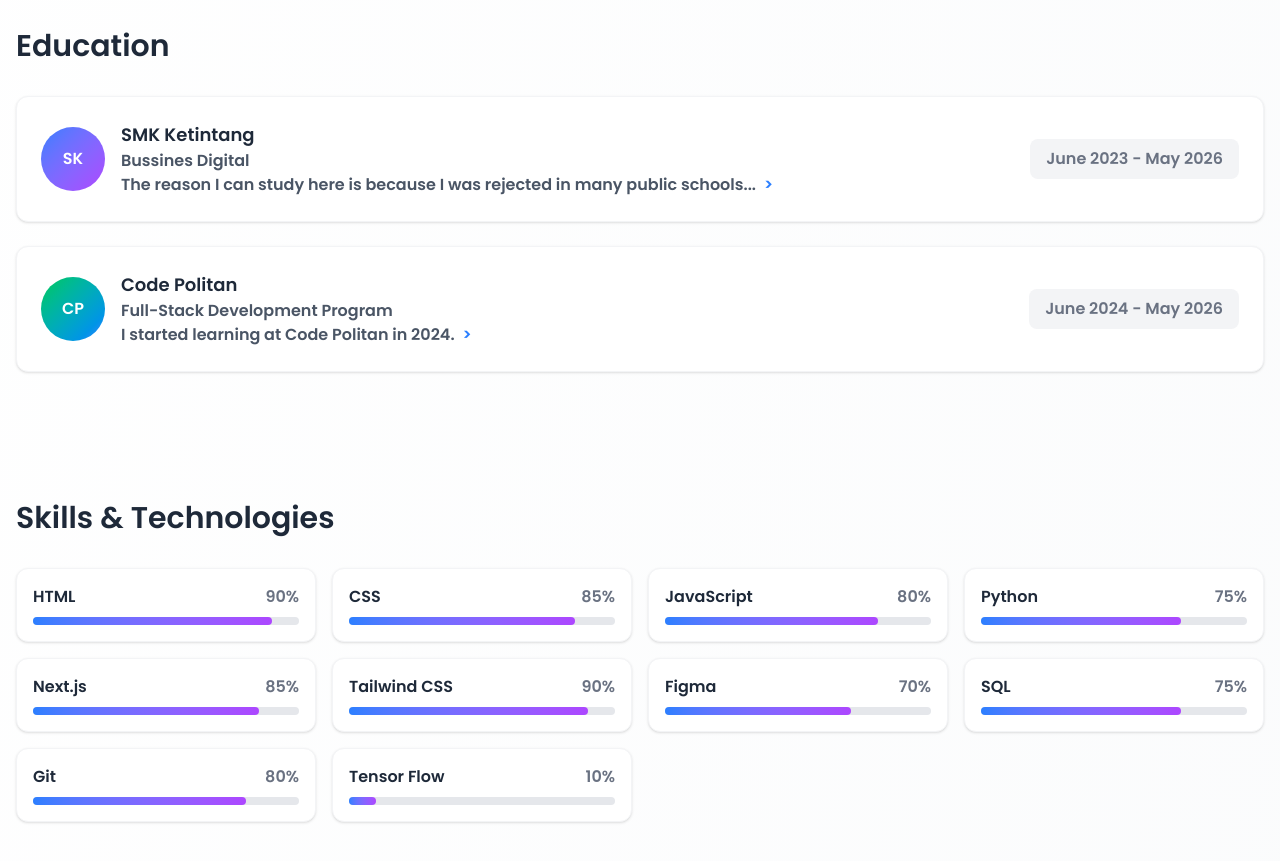
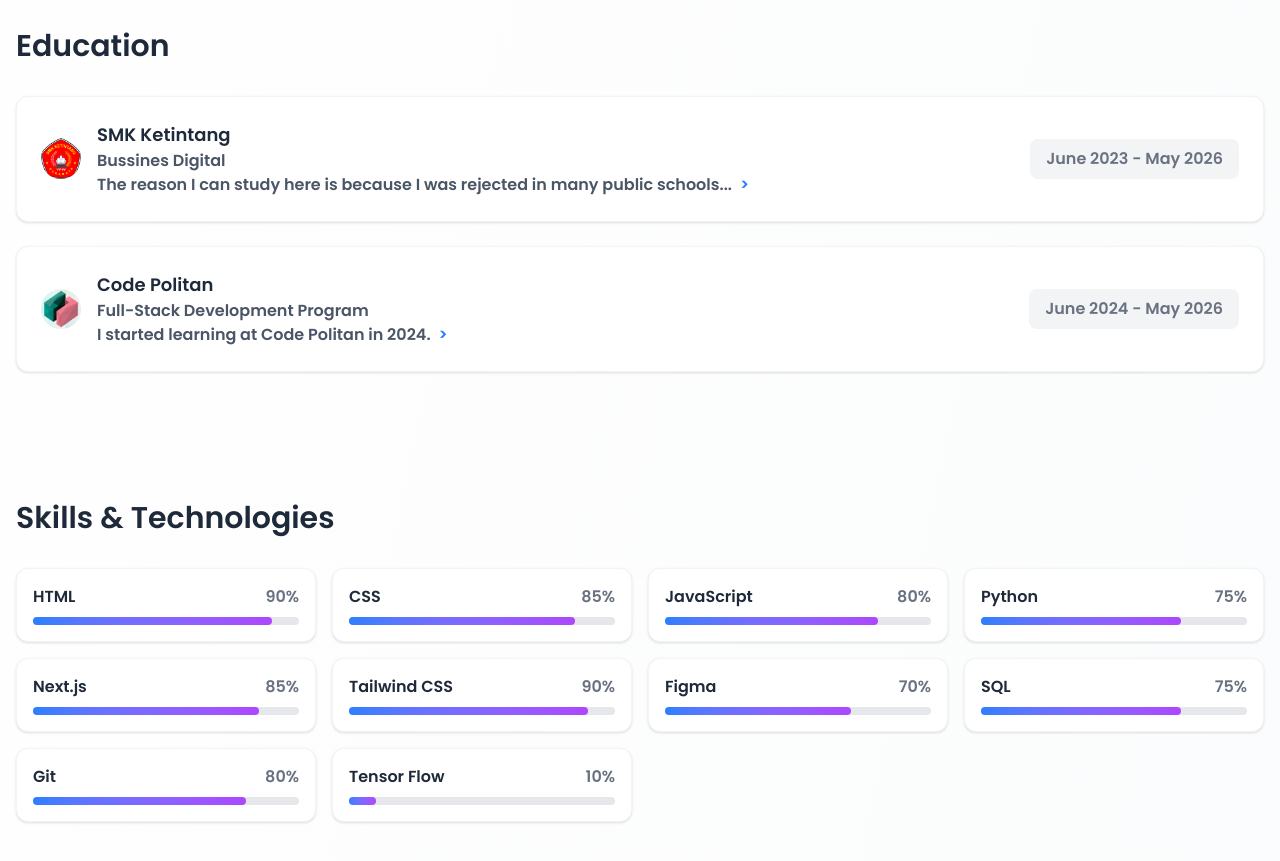
Before and after one commit to joaolino14/portofolio-joan, a Next.js app: page / in a window 1280 px wide. Shown: the part 1380-2241 px from the top of the page. Built offline with nearby package versions, Linux system fonts and the light colour scheme.

Commit message:
Update page.js

```diff
--- a/src/app/page.js
+++ b/src/app/page.js
@@ -274,8 +274,15 @@ I hope I can create something interesting and helpful for other people.`
           <div className="space-y-6">
             <div className="flex flex-col md:flex-row md:items-center justify-between p-6 bg-white rounded-xl shadow-sm border border-gray-100">
               <div className="flex items-center gap-4 mb-4 md:mb-0">
-                <div className="w-16 h-16 bg-gradient-to-br from-blue-500 to-purple-500 rounded-full flex items-center justify-center text-white font-bold">
-                  SK
+                <div>
+
+                 <Image
+                  src={"/images/school.png"}
+                  alt="SMK"
+                  width={40}
+                  height={40}
+                  className="object-cover rounded-full"
+                  />
                 </div>
                 <div>
                   <h3 className="font-bold text-lg">SMK Ketintang</h3>
@@ -299,8 +306,15 @@ I hope I can create something interesting and helpful for other people.`
 
             <div className="flex flex-col md:flex-row md:items-center justify-between p-6 bg-white rounded-xl shadow-sm border border-gray-100">
               <div className="flex items-center gap-4 mb-4 md:mb-0">
-                <div className="w-16 h-16 bg-gradient-to-br from-green-500 to-blue-500 rounded-full flex items-center justify-center text-white font-bold">
-                  CP
+                <div>
+
+               <Image
+                  src={"/images/politan.jpg"}
+                  alt="SMK"
+                  width={40}
+                  height={40}
+                  className="object-cover rounded-full"
+                  />
                 </div>
                 <div>
                   <h3 className="font-bold text-lg">Code Politan</h3>
```
